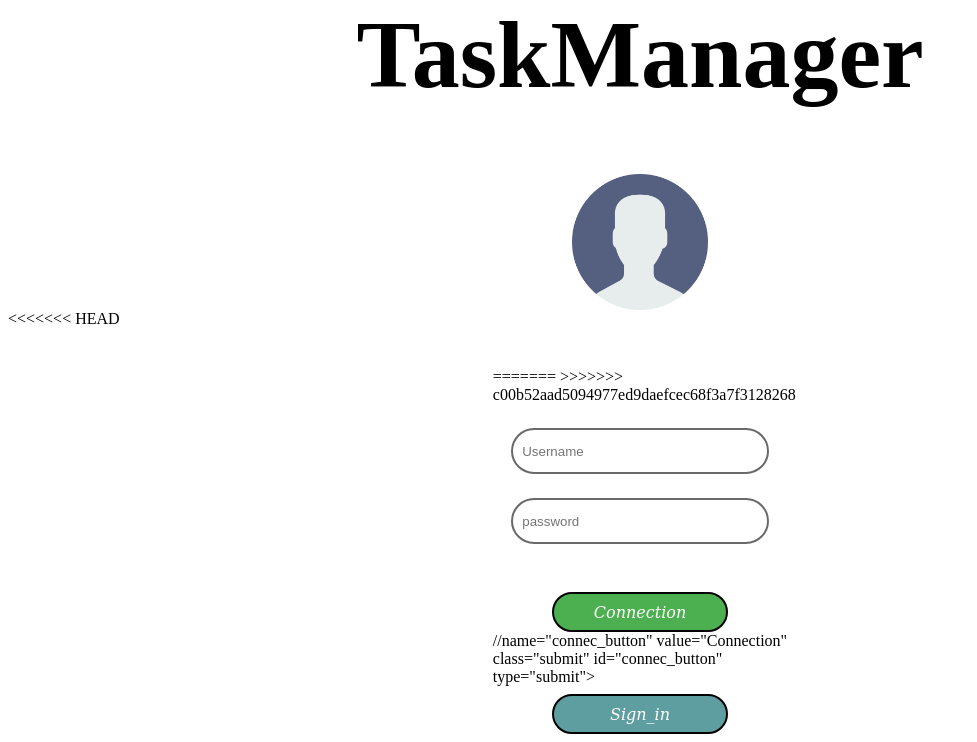
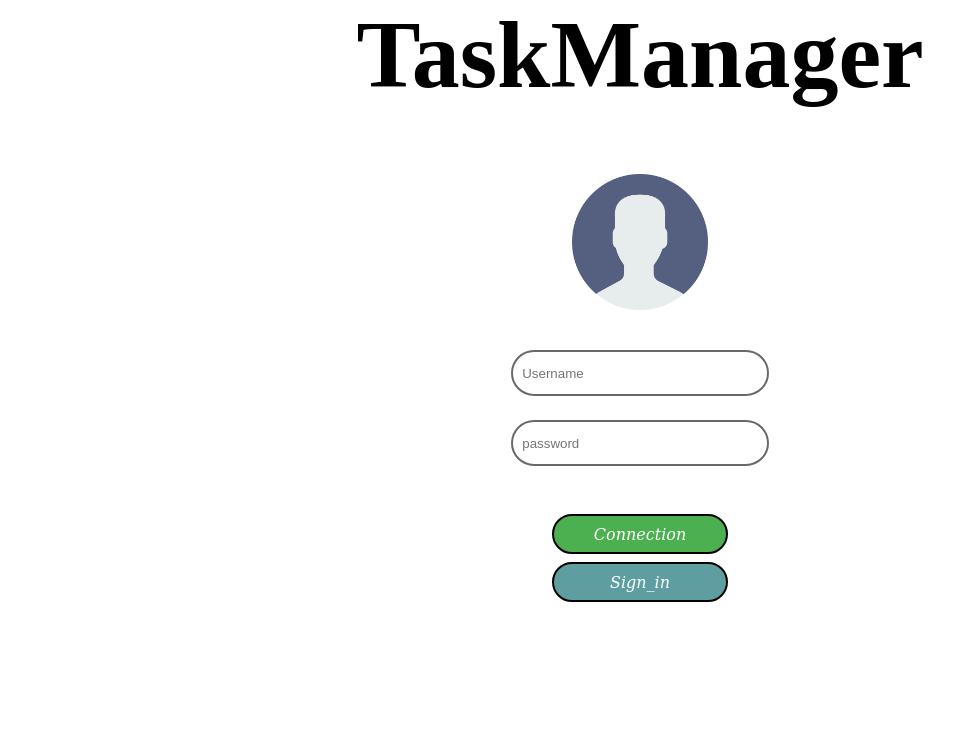
Before and after one commit to GregoireBellon/TaskManager, a PHP site: page /pageLogin.php in a window 1280 px wide. Shown: the part 89-831 px from the top of the page, without its empty margins (0-977 px from the left). After the commit the page ends 691 px from the top, so only its background shows below. Run offline with PHP 8.4, Linux system fonts and the light colour scheme.

Commit message:
C pa push ça

```diff
--- a/View/Scripts_PHP/listOfLists.php
+++ b/View/Pages/listOfLists.php
@@ -1,5 +1,5 @@
 <?php
-    include_once('DatabaseManipulation.php');
+    include_once('../Scripts_PHP/DatabaseManipulation.php');
     session_start();
     $db = new DatabaseManipulation();
     $nomdutype = 'admin';
--- a/View/Pages/pageLogin.php
+++ b/View/Pages/pageLogin.php
@@ -12,16 +12,14 @@ session_start();
 </head>
 <body>
 
-
-
 <div id="brand"> <h1 id="title">TaskManager</h1> </div>
 <img src="../Ressources/user.png" id="connection_img">
 
-<<<<<<< HEAD
+
 <form id="form_connection" method="post" action="../Scripts_PHP/ConnexionRedirect.php">
-=======
-<form id="form_connection" method="get" action="../Scripts%20PHP/ConnexionRedirect.php">
->>>>>>> c00b52aad5094977ed9daefcec68f3a7f3128268
+
+    <form id="form_connection" method="get" action="../Scripts_PHP/ConnexionRedirect.php">
+
         <div id="username_input" >
             <input name="username" class="input" placeholder="Username"/>
         </div>
@@ -29,7 +27,7 @@ session_start();
             <input name="password" class="input" type="password"  placeholder="password"/>
         </div>
         <div id="submit_buttons">
-        <input name="connecbutton" value="Connection" class="submit" id="connec_button" type="submit">//name="connec_button" value="Connection" class="submit" id="connec_button" type="submit">
+            <input name="connecbutton" value="Connection" class="submit" id="connec_button" type="submit">
             <input name="sign_button" value="Sign_in" class="submit" id="sign_button" type="submit">
         </div>
     </form>
```
Also changed, not shown: View/Scripts_PHP/ConnexionRedirect.php (+3 -5 lines), View/Pages/listOfLists.css (renamed from View/Scripts_PHP/listOfLists.css). Lines whose indentation alone changed are shown as unchanged.
